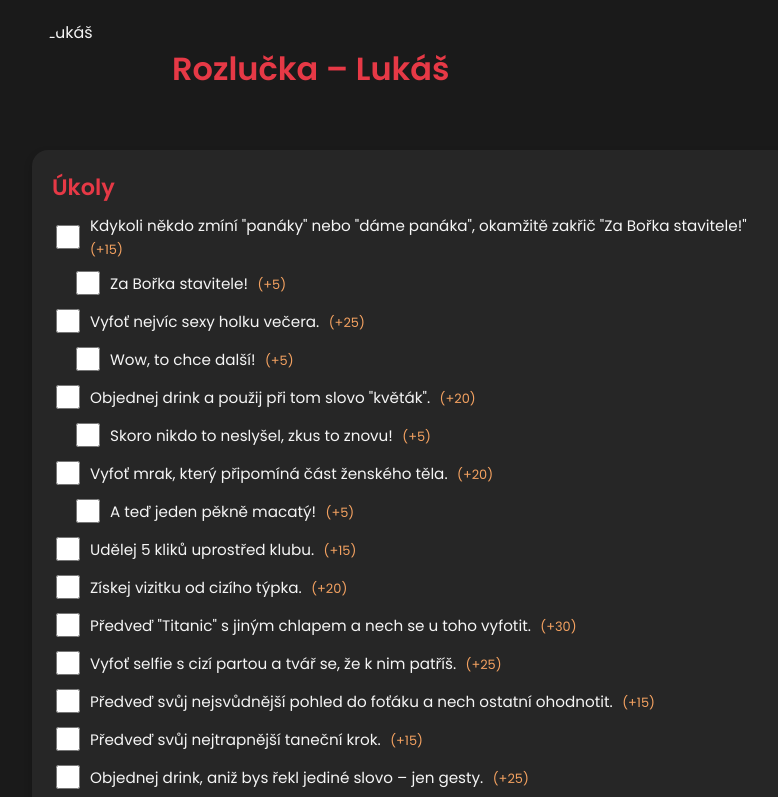
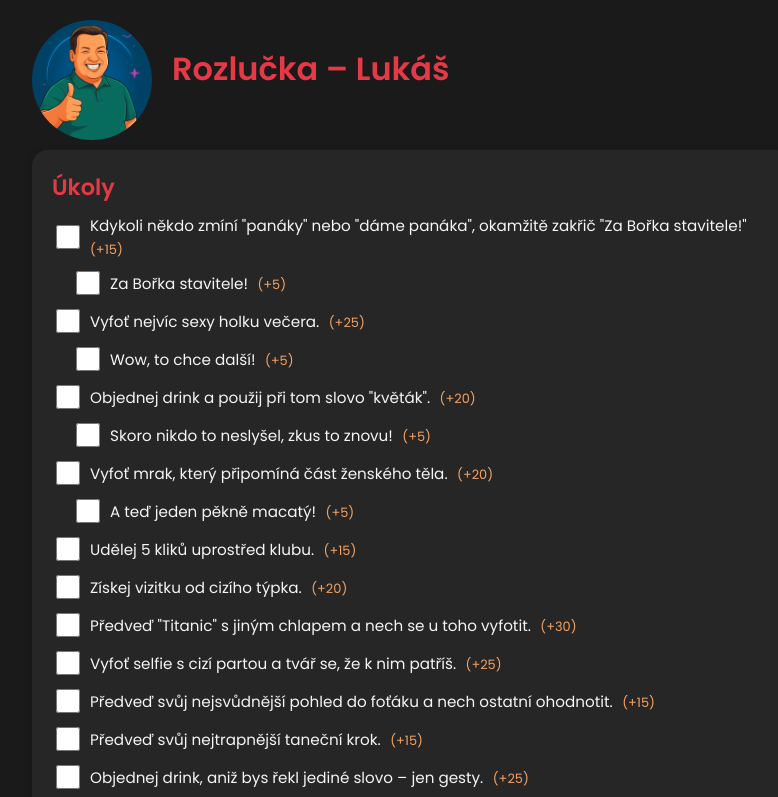
Before and after one commit to MichaelaPop/rozlucka-kluci-app, a plain HTML site: page lukas.html in a window 1280 px wide. Shown: the top 797 px of the page, without its empty margins (228-1006 px from the left). Drawn offline with Linux system fonts and the light colour scheme; no server answers.

Commit message:
Add files via upload

```diff
--- a/app.js
+++ b/app.js
@@ -35,12 +35,14 @@ const nameKeyMap = {
 };
 
 // Mapping of display names to avatar images
+// Mapping of display names to avatar images stored in the repository root.
+// These filenames match the existing image files in the GitHub repository (e.g. Tom.png).
 const playerImages = {
-  "Tom": "avatars/tom.png",
-  "Míra": "avatars/mira.png",
-  "Martin": "avatars/martin.png",
-  "Lukáš": "avatars/lukas.png",
-  "Vláďa": "avatars/vlada.png"
+  "Tom": "Tom.png",
+  "Míra": "Mira.png",
+  "Martin": "Martin.png",
+  "Lukáš": "Lukas.png",
+  "Vláďa": "Vlada.png"
 };
 
 // Containers for tasks and motivational messages
--- a/lukas.html
+++ b/lukas.html
@@ -13,7 +13,7 @@
 <body>
   <div class="container">
     <div class="header-container">
-      <img src="avatars/lukas.png" alt="Lukáš" class="avatar-large" />
+      <img src="Lukas.png" alt="Lukáš" class="avatar-large" />
       <h1>Rozlučka – <span id="participant-name">Lukáš</span></h1>
     </div>
     <div class="card">
```
Also changed, not shown: index.html (+5 -5 lines), martin.html (+1 -1 lines), mira.html (+1 -1 lines), tom.html (+1 -1 lines), vlada.html (+1 -1 lines).
